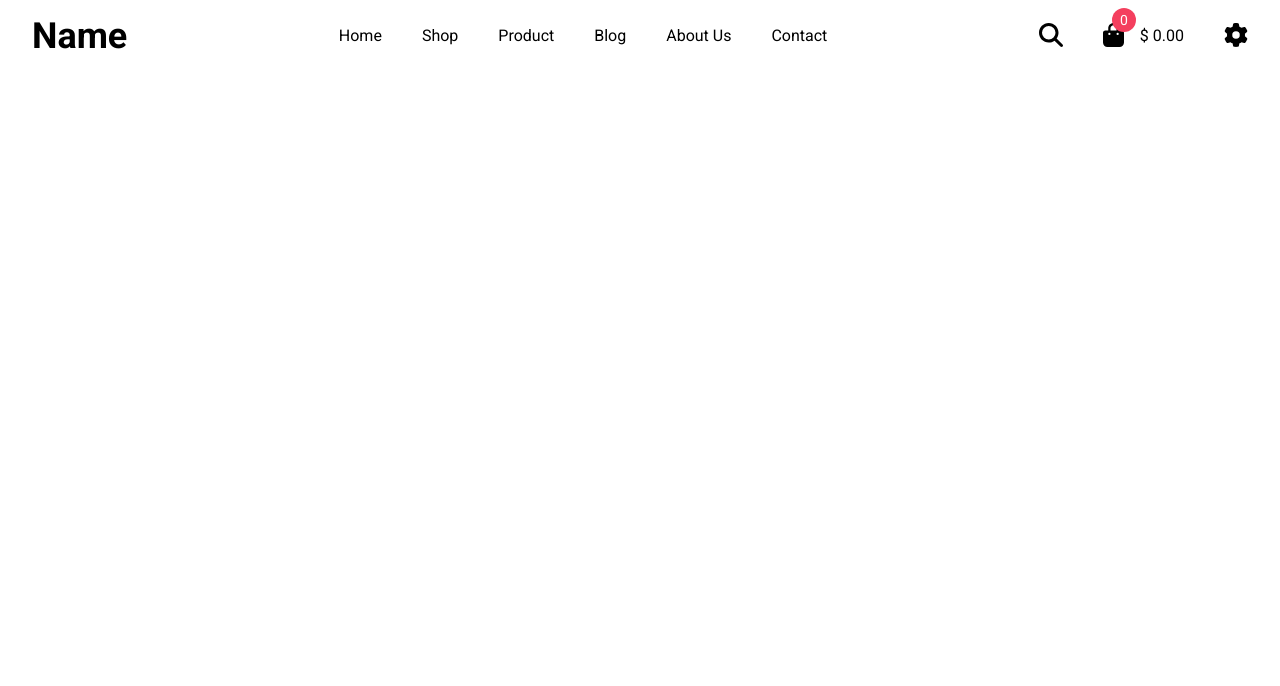
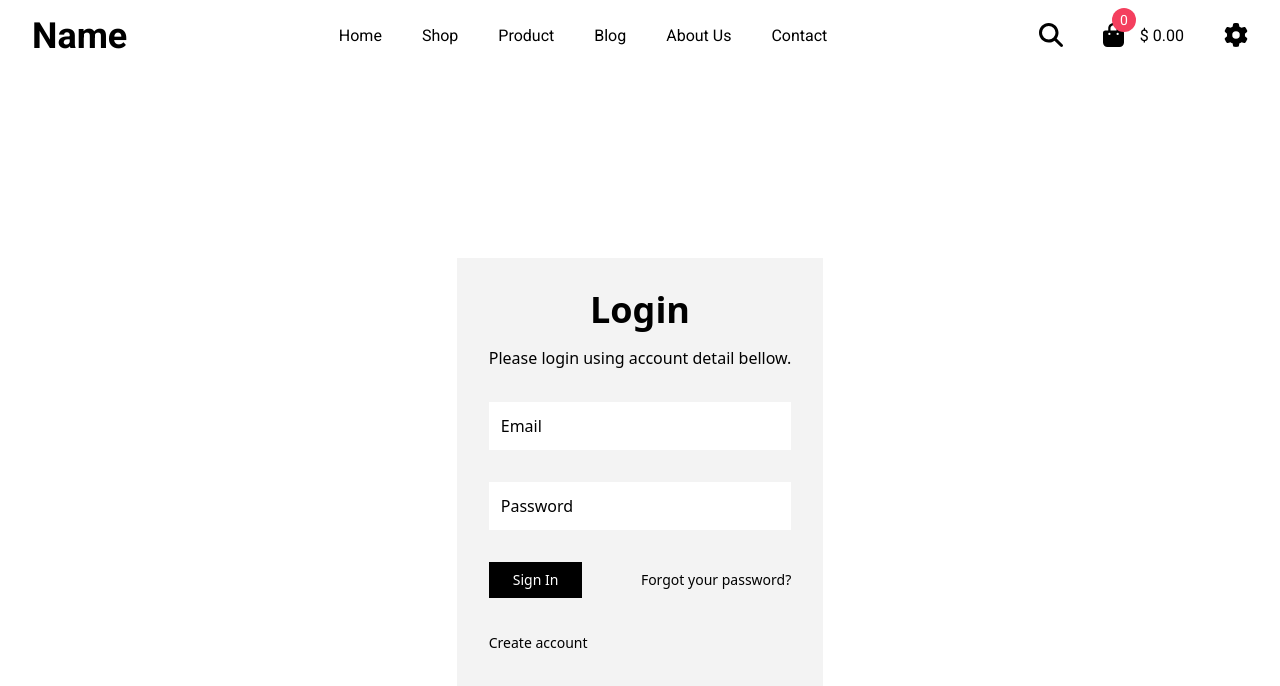
Before and after one commit to mostafaroshdy1/scentence-frontend, an Angular app: page / in a window 1280 px wide. Shown: the top 686 px of the page. Built offline with nearby package versions, Linux system fonts and the light colour scheme.

Commit message:
feat(login): add the login component

```diff
--- a/src/app/app.component.html
+++ b/src/app/app.component.html
@@ -1,3 +1,6 @@
 <main class="main">
 	<app-navbar></app-navbar>
+	<div class="h-screen flex justify-center items-center">
+		<app-login></app-login>
+	</div>
 </main>
--- /dev/null
+++ b/src/app/login/login.component.html
@@ -0,0 +1,40 @@
+<div class="bg-[#f3f3f3] p-8">
+	<h2 class="text-4xl font-extrabold capitalize text-center mb-4">Login</h2>
+	<p>Please login using account detail bellow.</p>
+
+	<form class="mt-8 space-y-8" (submit)="checkData($event)" [formGroup]="checkForm">
+		<div class="">
+			<input
+				type="email"
+				name="email"
+				placeholder="Email"
+				class="w-full bg-white p-3 text-base placeholder:text-black font-medium outline-none"
+				formControlName="email"
+			/>
+			@if (!emailValid && emailChanged) {
+				<p class="text-red-500 text-sm mt-2">please enter a valid email</p>
+			}
+		</div>
+		<div class="">
+			<input
+				type="password"
+				name="password"
+				placeholder="Password"
+				class="w-full bg-white p-3 text-base placeholder:text-black font-medium outline-none"
+				formControlName="password"
+			/>
+			@if (!passwordValid && passwordChanged) {
+				<p class="text-red-500 text-sm mt-2">The password must be at least 6 characters</p>
+			}
+		</div>
+		<div class="flex flex-col md:flex-row md:justify-between items-end md:items-center">
+			<button type="submit" class="btn">Sign In</button>
+			<div class="text-sm mt-2 md:mt-0">
+				<a class="hover-gray cursor-pointer">Forgot your password?</a>
+			</div>
+		</div>
+		<div>
+			<a class="hover-gray cursor-pointer text-sm">Create account</a>
+		</div>
+	</form>
+</div>
--- /dev/null
+++ b/src/app/login/login.component.ts
@@ -0,0 +1,55 @@
+import { Component } from '@angular/core';
+import { FormGroup, FormControl, ReactiveFormsModule, Validators } from '@angular/forms';
+import { Router } from '@angular/router';
+
+@Component({
+	selector: 'app-login',
+	standalone: true,
+	imports: [ReactiveFormsModule],
+	templateUrl: './login.component.html',
+	styleUrl: './login.component.css',
+})
+export class LoginComponent {
+	constructor(private router: Router) {}
+
+	checkForm = new FormGroup(
+		{
+			email: new FormControl('', [Validators.email, Validators.required]),
+			password: new FormControl('', [Validators.minLength(6), Validators.required]),
+		},
+		{ updateOn: 'change' },
+	);
+
+	checkData(e: Event) {
+		e.preventDefault();
+		console.log(
+			this.checkForm.controls.email.dirty,
+			this.checkForm.controls.email.touched,
+			this.checkForm.controls.password,
+		);
+
+		if (this.emailValid && this.passwordValid) {
+			console.log('Valid data');
+			// this.router.navigate(['/']);
+		} else {
+			console.log('Invalid data');
+		}
+	}
+
+	get emailChanged(): boolean {
+		const email = this.checkForm.controls.email;
+		return email.dirty && email.touched;
+	}
+
+	get passwordChanged(): boolean {
+		const password = this.checkForm.controls.password;
+		return password.dirty && password.touched;
+	}
+
+	get emailValid(): boolean {
+		return this.checkForm.controls.email.valid;
+	}
+	get passwordValid(): boolean {
+		return this.checkForm.controls.password.valid;
+	}
+}
--- a/src/styles.css
+++ b/src/styles.css
@@ -10,6 +10,10 @@
 @layer components {
 	.hover {
 		@apply hover:text-rose-500 transition duration-500;
+	}
+
+	.hover-gray {
+		@apply hover:text-[#666] transition duration-500;
 	}
 
 	.hidden-item {
@@ -33,4 +37,8 @@
 			@apply translate-x-[1000px] pointer-events-none;
 		}
 	}
+
+	.btn {
+		@apply text-center bg-black hover:bg-rose-500 text-white w-full md:w-fit py-2 md:px-6 text-sm transition duration-500;
+	}
 }
```
Also changed, not shown: src/app/app.component.ts (+7 -7 lines), src/app/login/login.component.css (added).
